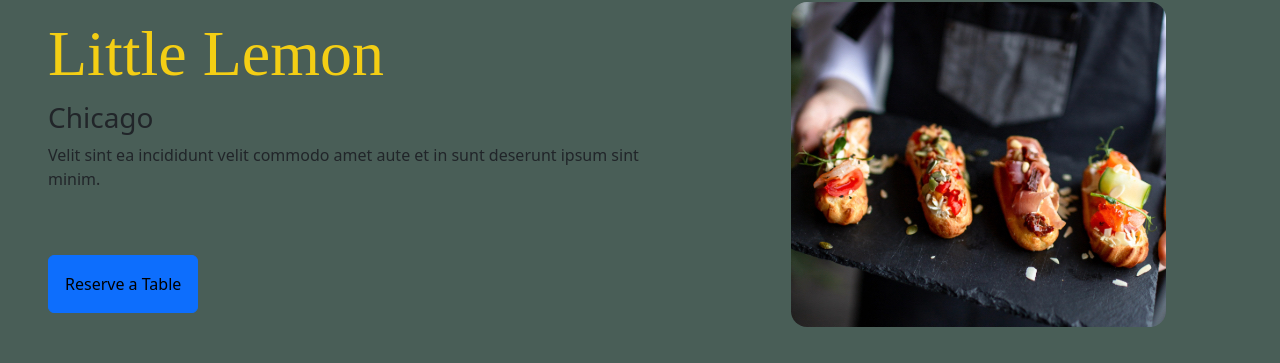
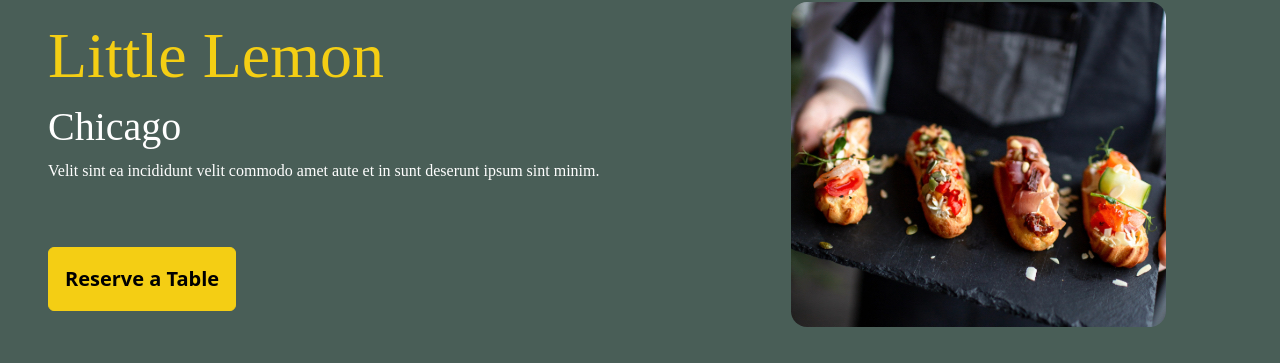
Before and after one commit to kenh21/capstone-project, a React (Create React App) app: page / in a window 1280 px wide. Shown: the part 161-524 px from the top of the page. Built offline with nearby package versions, Linux system fonts and the light colour scheme; the HTML template or start-up script is replaced by a standard one.

Commit message:
Add styling to Hero section

```diff
--- a/src/App.css
+++ b/src/App.css
@@ -71,25 +71,6 @@ ul {
   padding: none;
 }
 
-@media (max-width: 991px) {
-  .links {
-    display: none;
-  }
-}
-
-@media (min-width:930px) {
-  .menu .toggle-button {
-    display: none;
-  }
-}
-
-#bar {
-  height: 3px;
-  width: 100%;
-  background-color: white;
-  border-radius: 16px;
-}
-
 .btn-color {
   background-color: white !important;
   border-color: white !important;
@@ -109,3 +90,23 @@ ul {
   font-family: 'Markazi Text';
   font-size: 64px;
 }
+
+.main-h2-text {
+  color: white;
+  font-family: 'Markazi Text';
+  font-size: 40px;
+}
+
+.main-body-text {
+  color: white;
+  font-family: 'Karla';
+  font-size: 16px;
+}
+
+.main-button {
+  background-color: #F4CE14 !important;
+  border-color: #F4CE14 !important;
+  font-weight: bolder !important;
+  font-size: 20px !important;
+  font-family: 'Karla';
+}
--- /dev/null
+++ b/src/components/Card.js
@@ -0,0 +1,6 @@
+
+function Card () {
+    return (
+        <p>cards!</p>
+    )
+}
--- a/src/components/Hero.js
+++ b/src/components/Hero.js
@@ -12,9 +12,9 @@ function Hero() {
         align-content-center
         ms-5">
         <h1 className="hero-section-h1-text">Little Lemon</h1>
-        <h3>Chicago</h3>
-        <p>Velit sint ea incididunt velit commodo amet aute et in sunt deserunt ipsum sint minim.</p>
-        <Button href='#' type="submit" className="mt-5 p-3">
+        <h3 className="main-h2-text mt-2">Chicago</h3>
+        <p className="main-body-text">Velit sint ea incididunt velit commodo amet aute et in sunt deserunt ipsum sint minim.</p>
+        <Button href='#' type="submit" className="mt-5 p-3 main-button">
             Reserve a Table
         </Button>
         </Col>
```
